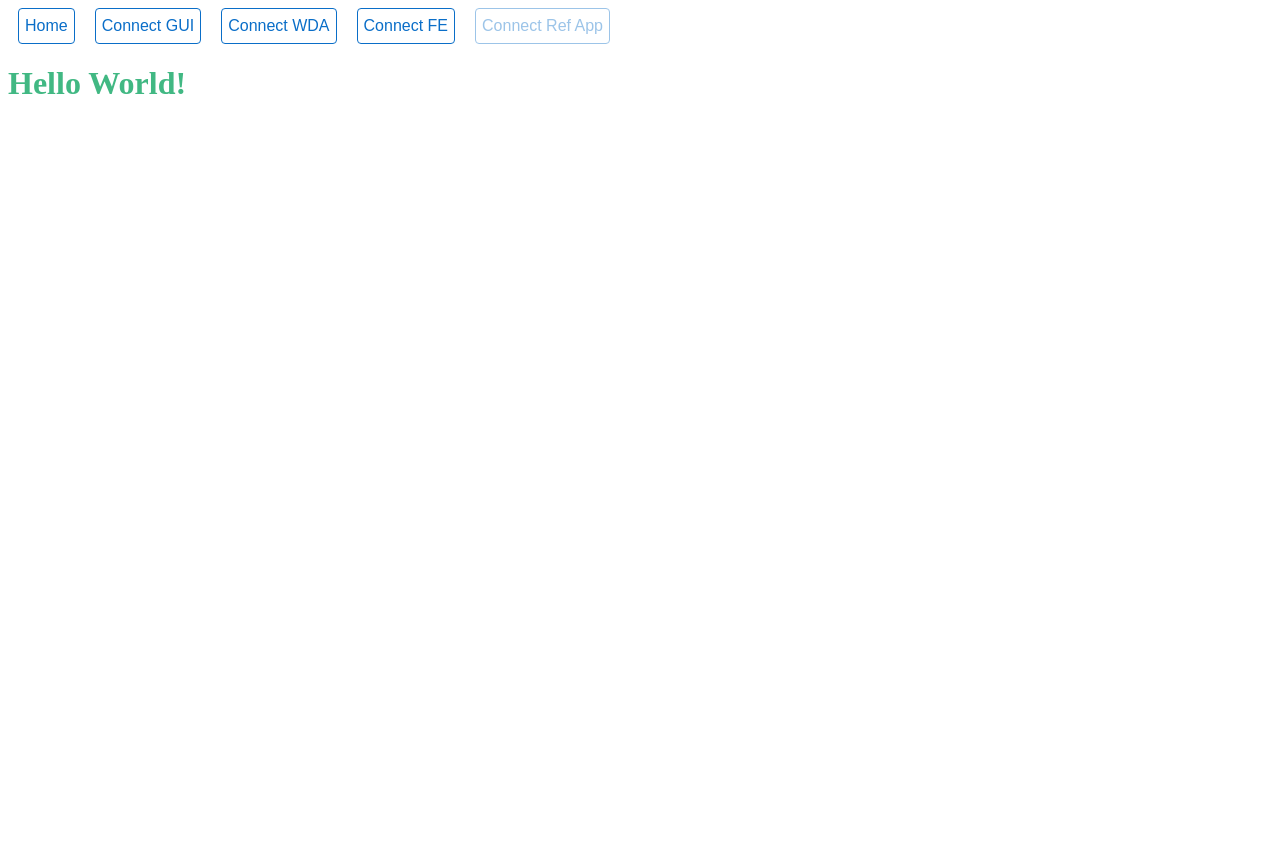
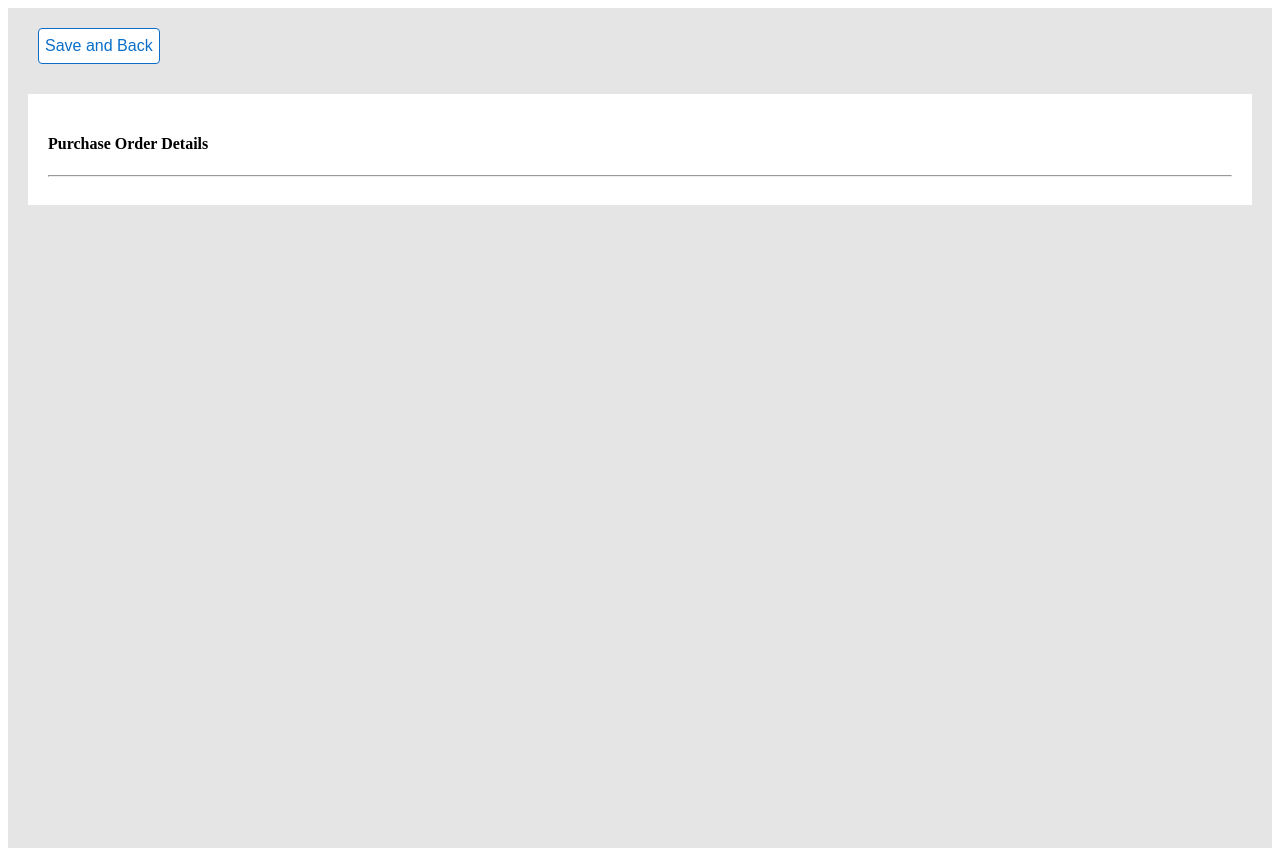
Before and after one commit to YuraKolesnikov/se-app-electron, a Vue app: page /wda in a window 1280 px wide. Before the commit this address led to /. Before the commit the page ends 800 px from the top, so only its background shows below. Built offline with nearby package versions, Linux system fonts and the light colour scheme.

Commit message:
Local POC done. Sending to VDI and enhancing with fiori components

```diff
--- a/src/App.vue
+++ b/src/App.vue
@@ -6,7 +6,5 @@
 <script lang="ts">
 import { Vue, Component } from 'vue-property-decorator'
 @Component
-export default class App extends Vue {
-
-}
+export default class App extends Vue {}
 </script>
--- a/src/router.js
+++ b/src/router.js
@@ -3,6 +3,7 @@ import Router from 'vue-router'
 import App from './App.vue'
 import Home from './views/Home.vue'
 import Gui from './views/Gui.vue'
+import Wda from './views/Wda.vue'
 
 Vue.use(Router)
 export default new Router({
@@ -20,6 +21,11 @@ export default new Router({
       name: 'gui',
       component: Gui
     },
+    {
+      path: '/wda',
+      name: 'wda',
+      component: Wda
+    },
     { path: '*', redirect: '/' }
   ],
 })
--- a/src/views/Gui.vue
+++ b/src/views/Gui.vue
@@ -1,9 +1,10 @@
 <template>
   <div class="gui">
     <NavButton
+      v-for="(button, index) in guiButtons"
+      :key=index
       :button=button
     />
-    <h1 class="header">GUI Connected</h1>
   </div>
 </template>
 <script lang="ts">
@@ -13,7 +14,13 @@ import { Vue, Component } from 'vue-property-decorator'
 export default class Gui extends Vue {
   data() {
     return {
-      button: { title: 'Home', path: '/', active: true }
+      guiButtons: [
+        { title: 'Log off', path: '/', active: true },
+        { title: 'First Page', path: '', active: true },
+        { title: 'Previous Page', path: '', active: true },
+        { title: 'Add to Favorites', path: '', active: true },
+        { title: 'Delete Favorites', path: '', active: false}
+      ]
     }
   }
 }
--- a/src/views/Home.vue
+++ b/src/views/Home.vue
@@ -22,7 +22,7 @@ export default class Home extends Vue {
         { title: 'Home', path: '/', active: true },
         { title: 'Connect GUI', path: 'gui', active: true },
         { title: 'Connect WDA', path: 'wda', active: true },
-        { title: 'Connect FE', path: 'fe', active: true },
+        { title: 'Connect FE', path: 'fe', active: false },
         { title: 'Connect Ref App', path: 'ref', active: false}
       ]
     }
--- /dev/null
+++ b/src/views/Wda.vue
@@ -0,0 +1,39 @@
+<template>
+  <div class="Wda">
+    <div class="Wda__navigation">
+      <NavButton :button="homeButton"/>
+    </div>
+    <div class="Wda__main">
+      <h4>Purchase Order Details</h4>
+      <hr>
+    </div>
+  </div>
+</template>
+<script lang="ts">
+import { Vue, Component } from 'vue-property-decorator'
+import NavButton from '../components/NavButton.vue'
+@Component({components: {NavButton}})
+export default class Wda extends Vue {
+  data() {
+    return {
+      homeButton: { title: 'Save and Back', path: '/', active: true}
+    }
+  }
+}
+</script>
+<style lang="scss">
+.Wda {
+  background-color: #e5e5e5;
+  padding: 20px;
+  height: 100vh;
+
+  &__navigation {
+    margin-bottom: 30px;
+  }
+
+  &__main {
+    background-color: #fff;
+    padding: 20px;
+  }
+}
+</style>
```
